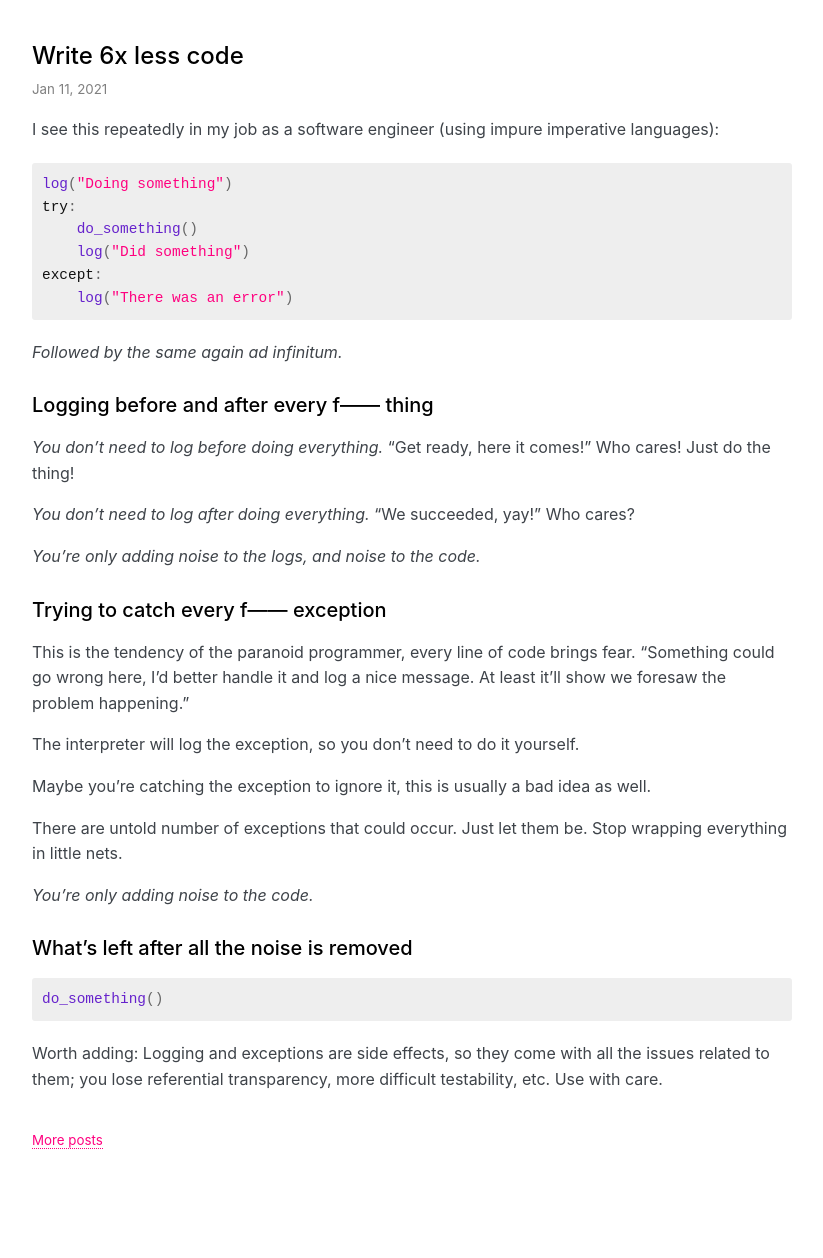
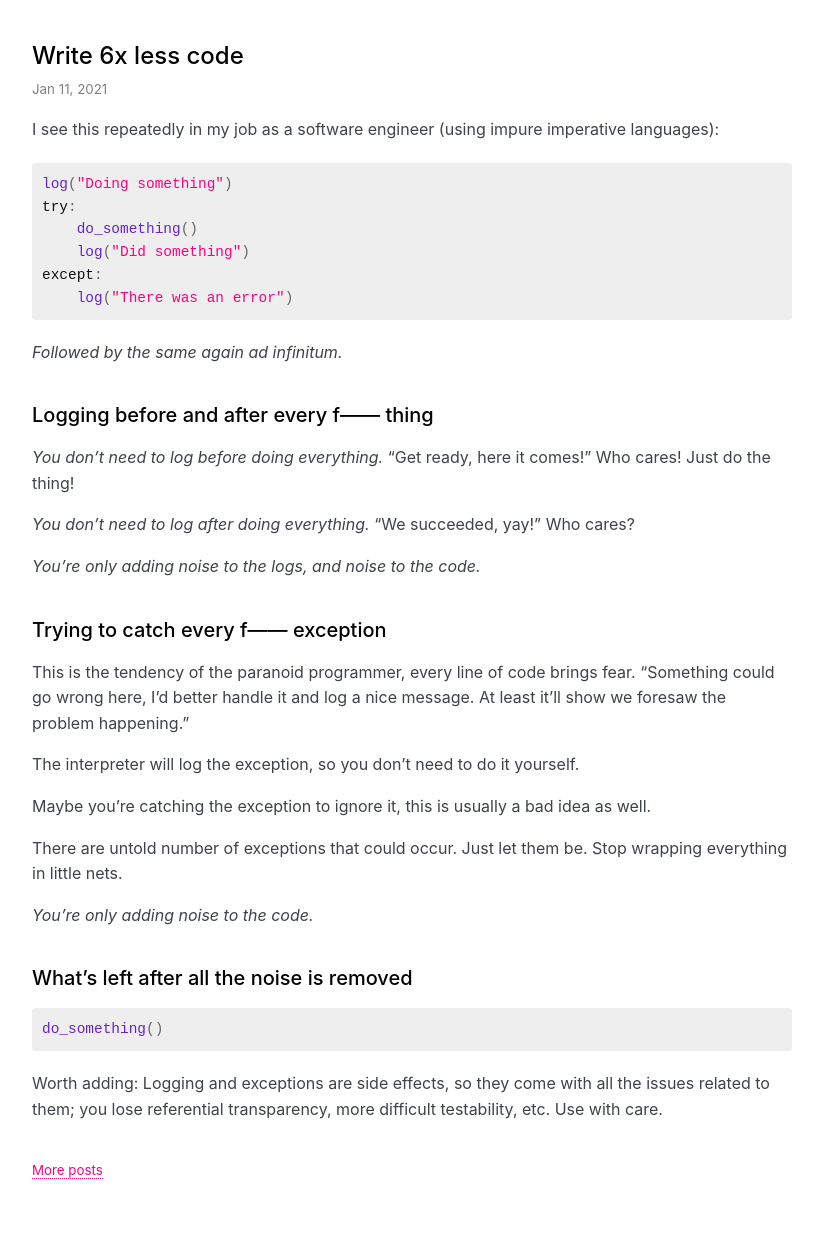
Before and after one commit to explodinglabs/explodinglabs.github.io, a Jekyll site: the page built from _posts/2021-01-11-write-6x-less-code.markdown, in a window 1280 px wide. Shown: the whole page, without its empty margins (228-1051 px from the left). Built offline with Jekyll 4.4.1, drawn with Linux system fonts in a browser that asks for light colours; some web fonts are replaced; before the commit the page ends 1228 px from its top, so only the background shows below that.

Commit message:
Adjust spacing

```diff
--- a/css/main.scss
+++ b/css/main.scss
@@ -105,7 +105,7 @@ h1 {
 }
 
 h2 {
-    margin: $spacing-unit * 1.5 0 $spacing-unit 0;
+    margin: $spacing-unit * 2 0 $spacing-unit 0;
     font-size: 20px;
     font-weight: 500;
 }
```
